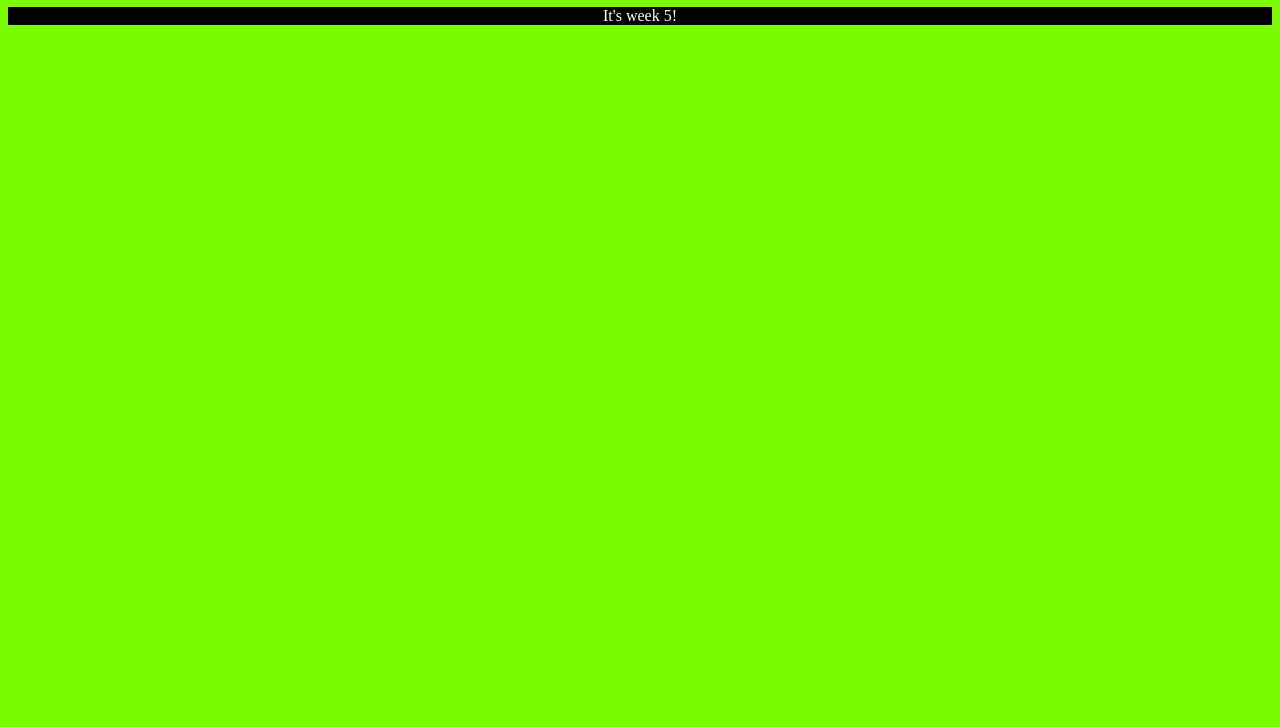
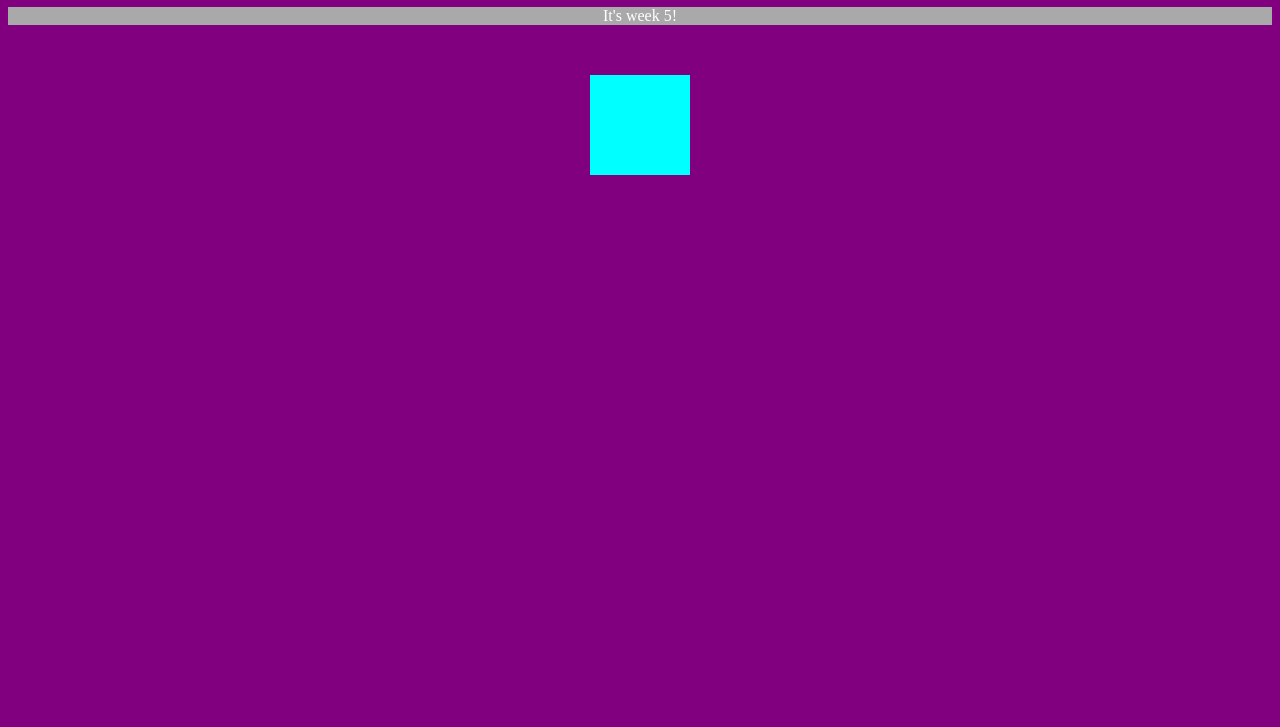
Before and after one commit to Kalikoze/githubWork, a plain HTML site: page index.html in a window 1280 px wide. Shown: the part 73-800 px from the top of the page. Drawn offline with Linux system fonts and the light colour scheme.

Commit message:
Added a spinny box

```diff
--- a/index.html
+++ b/index.html
@@ -8,6 +8,7 @@
   <body>
     <h1>Waddup Jack!</h1>
     <p>It's week 5!</p>
+    <div></div>
     <script type="text/javascript" src="index.js"></script>
   </body>
 </html>
--- a/styles.css
+++ b/styles.css
@@ -1,9 +1,22 @@
 body {
-  background-color: lawngreen;
+  background-color: purple;
 }
 
 h1, p {
   color: white;
-  background-color: black;
+  background-color: darkgray;
   text-align: center;
 }
+
+div {
+  margin: 50px auto;
+  background-color: cyan;
+  height: 100px;
+  width: 100px;
+  transition: 3s;
+}
+
+div:hover {
+  transform: rotate(1080deg);
+  border-radius: 100%;
+}
```
